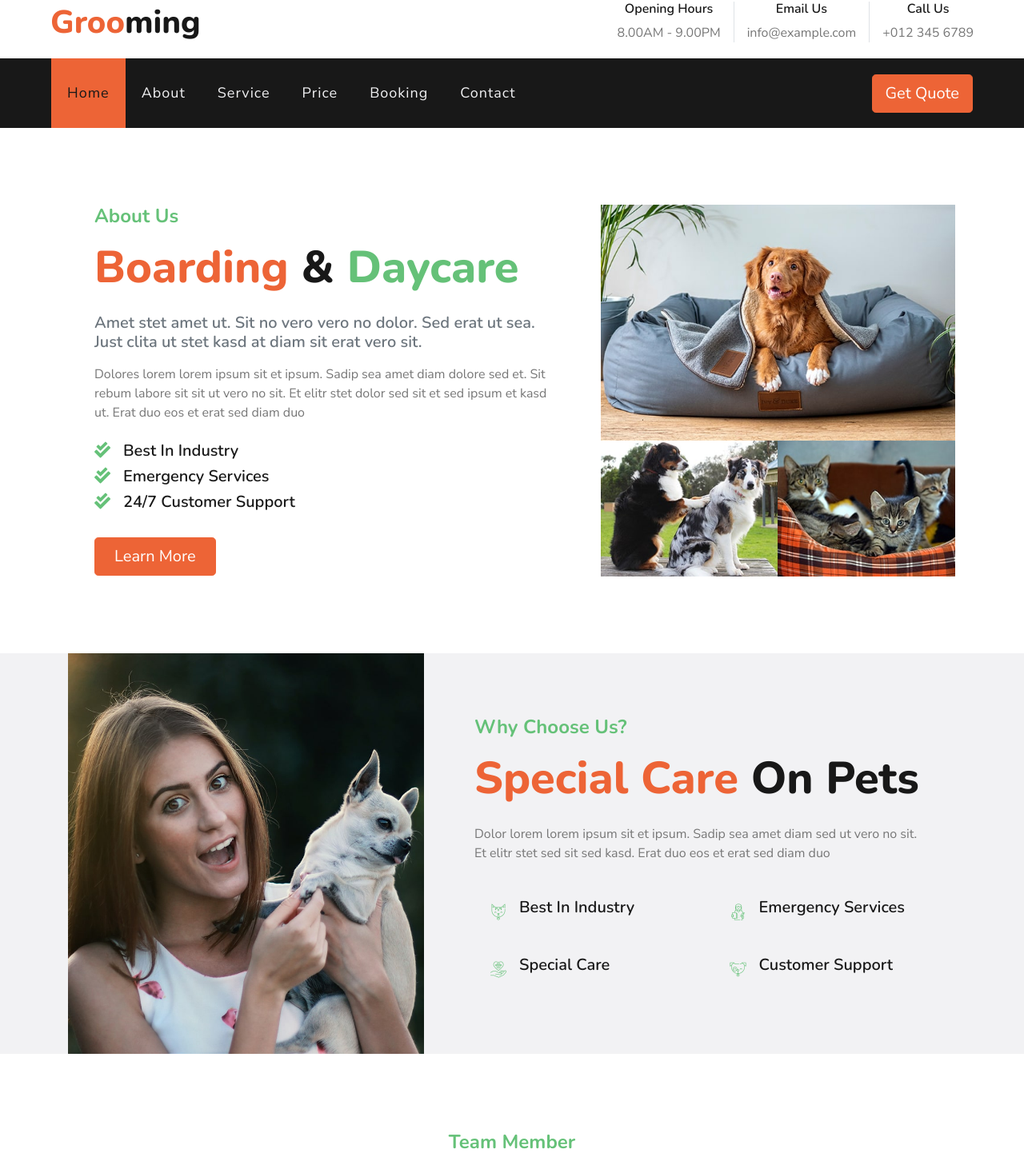
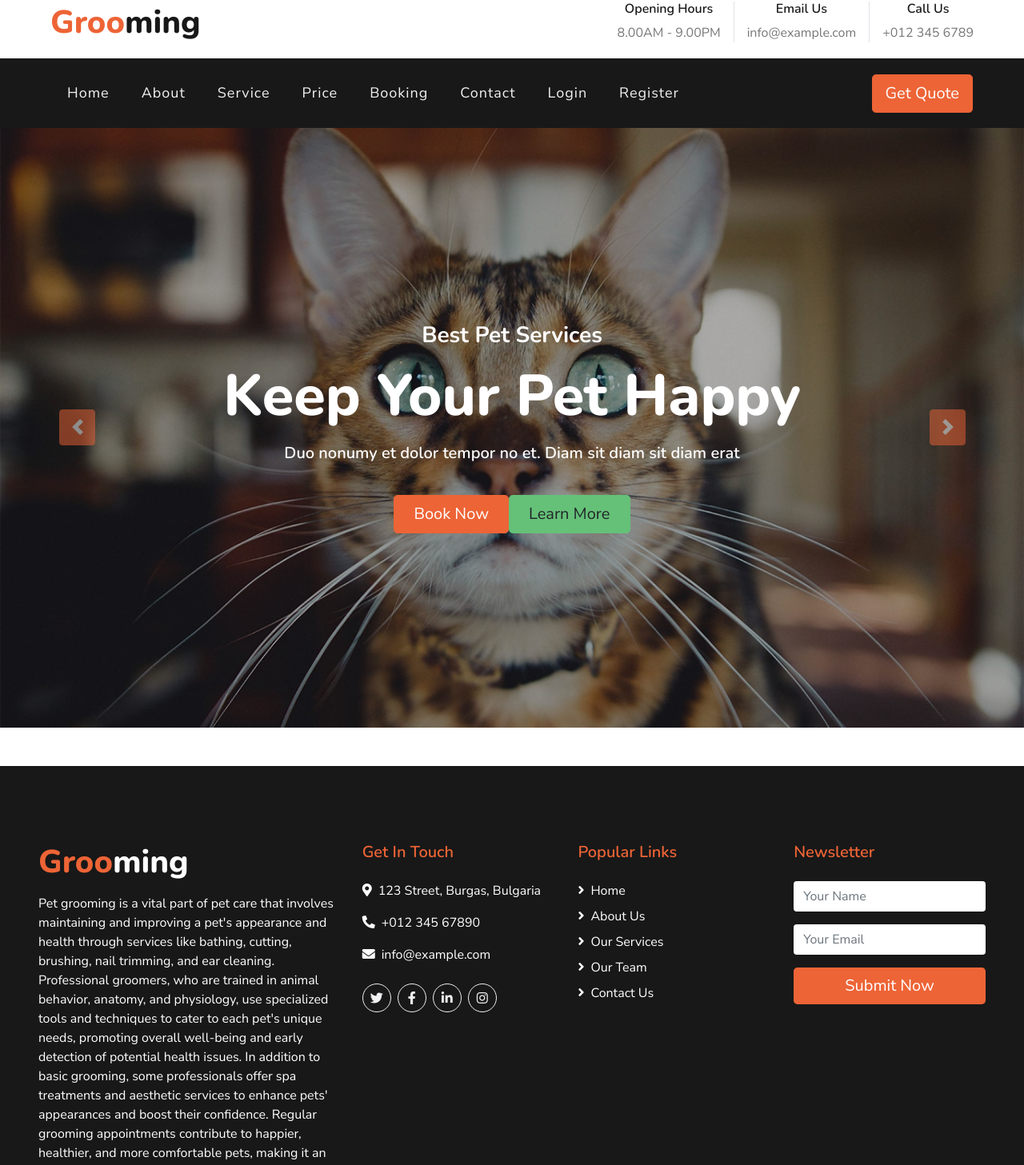
Before and after one commit to ninkov/react-project, a React (Vite) app in the folder client/: page / in a window 1280 px wide. Shown: the part 57-1514 px from the top of the page at 80% size. Built offline with nearby package versions, Linux system fonts and the light colour scheme.

Commit message:
Bit fix of Navbar

```diff
--- a/client/src/App.jsx
+++ b/client/src/App.jsx
@@ -1,22 +1,18 @@
-import AboutUs from "./components/about-us/AboutUs";
-import Features from "./components/about-us/features/Features";
-import OurTeam from "./components/about-us/our-team/OurTeam";
 import Booking from "./components/booking/Booking";
 import Footer from "./components/footer/Footer";
 import Header from "./components/header/Header";
-import OurServices from "./components/our-services/OurServices";
-import Pricing from "./components/pricing/Pricing";
+import Carousel from "./components/header/carousel/Carousel";
+
+import { Routes, Route } from "react-router-dom";
 
 function App() {
   return (
     <>
       <Header />
-      <AboutUs/>
-      <Features/>
-      <OurTeam/>
-      <OurServices/>
-      <Pricing />
-      <Booking />
+      <Routes>
+        <Route path="/" element={<Carousel />} />
+        <Route path="/booking" element={<Booking />} />
+      </Routes>
       <Footer />
     </>
   );
--- a/client/src/components/header/navbar/Navbar.jsx
+++ b/client/src/components/header/navbar/Navbar.jsx
@@ -1,3 +1,14 @@
+const navigation = [
+  { name: "Home", href: "/" },
+  { name: "About", href: "/about" },
+  { name: "Service", href: "/service" },
+  { name: "Price", href: "/price" },
+  { name: "Booking", href: "/booking" },
+  { name: "Contact", href: "/contact" },
+  { name: "Login", href: "/login" },
+  { name: "Register", href: "/register" },
+];
+
 export default function Navbar() {
   return (
     <div className="container-fluid p-0">
@@ -20,26 +31,17 @@ export default function Navbar() {
           id="navbarCollapse"
         >
           <div className="navbar-nav mr-auto py-0">
-            <a href="index.html" className="nav-item nav-link active">
-              Home
-            </a>
-            <a href="about.html" className="nav-item nav-link">
-              About
-            </a>
-            <a href="service.html" className="nav-item nav-link">
-              Service
-            </a>
-            <a href="price.html" className="nav-item nav-link">
-              Price
-            </a>
-            <a href="booking.html" className="nav-item nav-link">
-              Booking
-            </a>
-            <a href="contact.html" className="nav-item nav-link">
-              Contact
-            </a>
+            {navigation.map((item) => (
+              <a
+                key={item.name}
+                href={item.href}
+                className="nav-item nav-link"
+              >
+                {item.name}
+              </a>
+            ))}
           </div>
-          <a href="" className="btn btn-lg btn-primary px-3 d-none d-lg-block">
+          <a href="#" className="btn btn-lg btn-primary px-3 d-none d-lg-block">
             Get Quote
           </a>
         </div>
```
